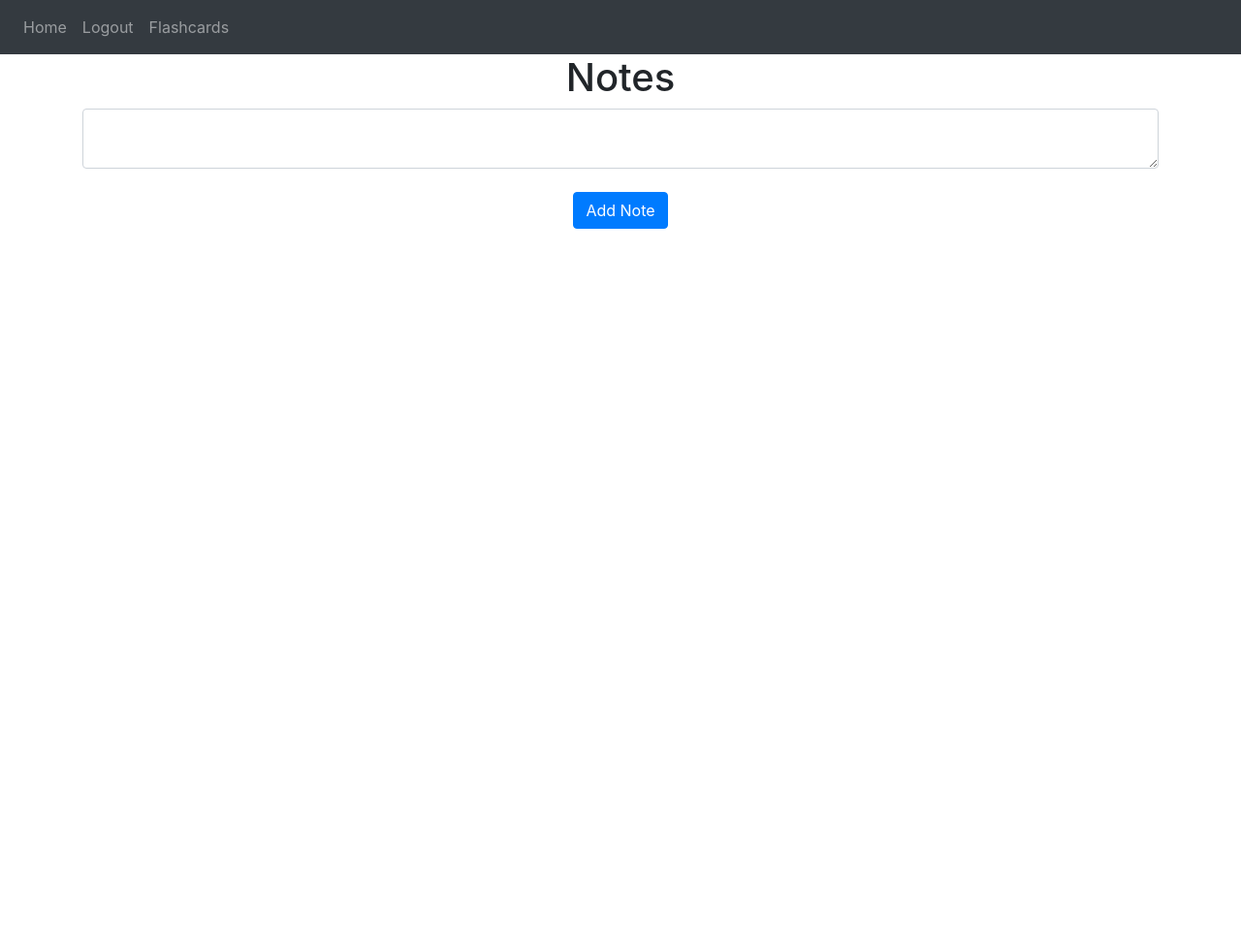
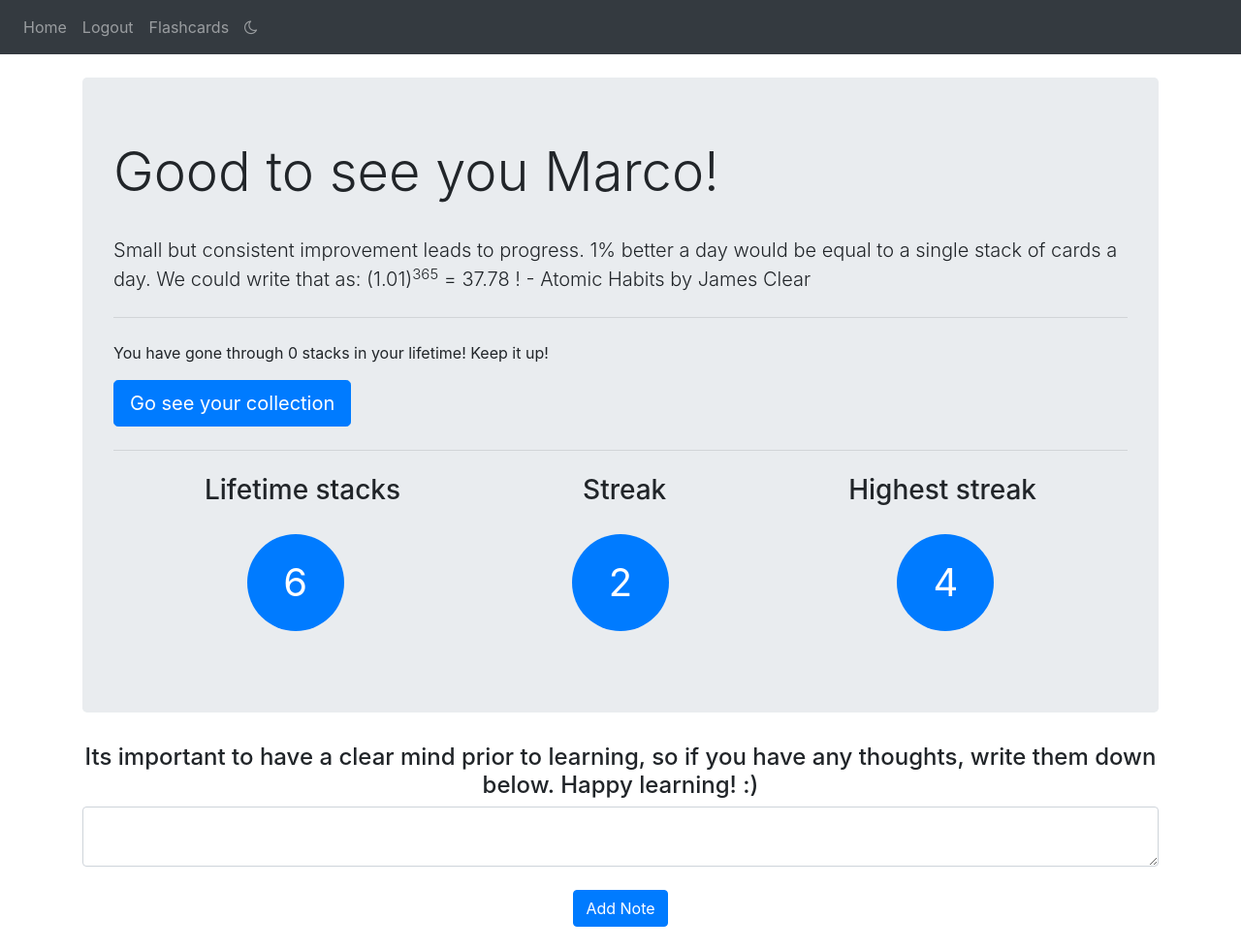
Before and after one commit to Marcoluik/SOP-Flashcards, a Flask app: page / in a window 1280 px wide. Shown: the whole page at 97% size. Before the commit the page ends 236 px from the top, so only its background shows below. Run offline with Flask 3, Linux system fonts and the light colour scheme; a user stored in the database is signed in; some libraries are stand-ins or nearby versions.

Commit message:
Dark mode custom hjem side badges og andre små ting

```diff
--- a/website/templates/base.html
+++ b/website/templates/base.html
@@ -14,6 +14,59 @@
       href="https://stackpath.bootstrapcdn.com/font-awesome/4.7.0/css/font-awesome.min.css"
       crossorigin="anonymous"
     />
+    <style>
+      :root {
+        --bg-dark: #50596c; /* Primary dark background */
+        --bg-darker: #5f6469; /* Slightly lighter dark background */
+        --bg-darkest: #343a40; /* Darkest background, used for navbars */
+        --bg-answer: #333; /* Background for answer section */
+        --text-light: #d3d3d3; /* Light text color */
+        --border-color: #707070; /* Common border color */
+      }
+
+      body.dark-mode {
+        background-color: var(--bg-darker);
+        color: var(--text-light);
+      }
+
+      body.dark-mode .jumbotron,
+      body.dark-mode .form-control,
+      body.dark-mode .list-group-item,
+      body.dark-mode .flashcard .card {
+        background-color: var(--bg-dark);
+        color: var(--text-light);
+        border: 1px solid var(--border-color);
+      }
+
+      body.dark-mode .btn-primary {
+        background-color: #6c757d;
+        border-color: #6c757d;
+        color: var(--text-light);
+      }
+
+      body.dark-mode .navbar.bg-light,
+      body.dark-mode .scrollspy-example.bg-light,
+      body.dark-mode .nav.nav-pills .nav-link.active,
+      body.dark-mode .nav.nav-pills .show > .nav-link,
+      body.dark-mode .list-group-item {
+        background-color: var(--bg-darkest) !important;
+        color: white !important;
+      }
+
+      body.dark-mode .flashcard .card-body {
+        border-color: var(--border-color);
+      }
+
+      body.dark-mode .flashcard .card-title,
+      body.dark-mode .flashcard .card-text {
+        color: var(--text-light);
+      }
+
+      body.dark-mode .flashcard-answer {
+        background-color: var(--bg-answer);
+        border-top: 1px solid var(--border-color);
+      }
+    </style>
 
     <title>{% block title %}Home{% endblock %}</title>
   </head>
@@ -39,6 +92,11 @@
           <a class="nav-item nav-link" id="signup" href="/sign-up">Sign Up</a>
           <a class="nav-item nav-link" id="login" href="/login">Login</a>
           {% endif %}
+          <div class="navbar-nav ml-auto">
+            <a class="nav-item nav-link" href="#" id="toggleDarkMode"
+              ><i class="fa fa-moon-o" aria-hidden="true"></i
+            ></a>
+          </div>
         </div>
       </div>
     </nav>
@@ -103,6 +161,29 @@
           location.reload();
         });
       }
+      function toggleDarkMode() {
+        var body = document.body;
+        body.classList.toggle("dark-mode"); // Toggle the class as before
+
+        // Check if dark mode is currently enabled and store that in local storage
+        if (body.classList.contains("dark-mode")) {
+          localStorage.setItem("darkMode", "enabled");
+        } else {
+          localStorage.removeItem("darkMode");
+        }
+      }
+
+      // Check for dark mode setting in local storage when the page loads
+      document.addEventListener("DOMContentLoaded", function () {
+        if (localStorage.getItem("darkMode") === "enabled") {
+          document.body.classList.add("dark-mode");
+        }
+      });
+
+      // Add event listener to your dark mode toggle button
+      document
+        .getElementById("toggleDarkMode")
+        .addEventListener("click", toggleDarkMode);
     </script>
     {% endblock %}
   </body>
--- a/website/templates/flashcards.html
+++ b/website/templates/flashcards.html
@@ -17,7 +17,7 @@ content %}
   data-bs-spy="scroll"
   data-bs-target="#navbar-example2"
   data-bs-offset="0"
-  class="scrollspy-example bg-light"
+  class="scrollspy-example bg-light rounded-2"
   style="height: 200px; overflow-y: auto"
 >
   {% for stack in user.flashcard_stacks %}
--- a/website/templates/home.html
+++ b/website/templates/home.html
@@ -1,6 +1,69 @@
 {% extends "base.html" %} {% block title %}Home{% endblock %} {% block content
 %}
-<h1 align="center">Notes</h1>
+<style>
+  .text-container {
+    display: flex;
+    justify-content: space-around; /* Distributes space evenly around items */
+  }
+  .button-container {
+    display: flex;
+    justify-content: space-around; /* Distributes space evenly around items */
+    padding: 20px;
+  }
+  .button-container .btn {
+    display: flex;
+    align-items: center;
+    justify-content: center;
+    position: relative;
+    padding: 10px 20px;
+    width: 100px;
+    height: 100px;
+    color: white;
+    background-color: #007bff;
+    border: none;
+    border-radius: 50%;
+    cursor: pointer;
+    font-size: 40px;
+  }
+</style>
+<br />
+<div class="jumbotron">
+  <h1 class="display-4">Good to see you {{ user.first_name }}!</h1>
+  <br />
+  <p class="lead">
+    Small but consistent improvement leads to progress. 1% better a day would be
+    equal to a single stack of cards a day. We could write that as: (1.01)<sup
+      >365</sup
+    >
+    = 37.78 ! - Atomic Habits by James Clear
+  </p>
+  <hr class="my-4" />
+  <p>
+    You have gone through {{ user.counter }} stacks in your lifetime! Keep it
+    up!
+  </p>
+
+  <p class="lead">
+    <a class="btn btn-primary btn-lg" href="flashcards" role="button"
+      >Go see your collection</a
+    >
+  </p>
+  <hr class="my-4" />
+  <div class="text-container">
+    <h3>Lifetime stacks</h3>
+    <h3>Streak</h3>
+    <h3>Highest streak</h3>
+  </div>
+  <div class="button-container">
+    <button type="button" class="btn btn-primary">6</button>
+    <button type="button" class="btn btn-primary">2</button>
+    <button type="button" class="btn btn-primary">4</button>
+  </div>
+</div>
+<h4 align="center">
+  Its important to have a clear mind prior to learning, so if you have any
+  thoughts, write them down below. Happy learning! :)
+</h4>
 <ul class="list-group list-group-flush" id="notes">
   {% for note in user.notes %}
   <li class="list-group-item">
@@ -18,4 +81,5 @@
     <button type="submit" class="btn btn-primary">Add Note</button>
   </div>
 </form>
+<br />
 {% endblock %}
```
Also changed, not shown: website/models.py (+9 -0 lines), website/templates/train.html (+23 -1 lines), instance/database.db, 1 other file.
